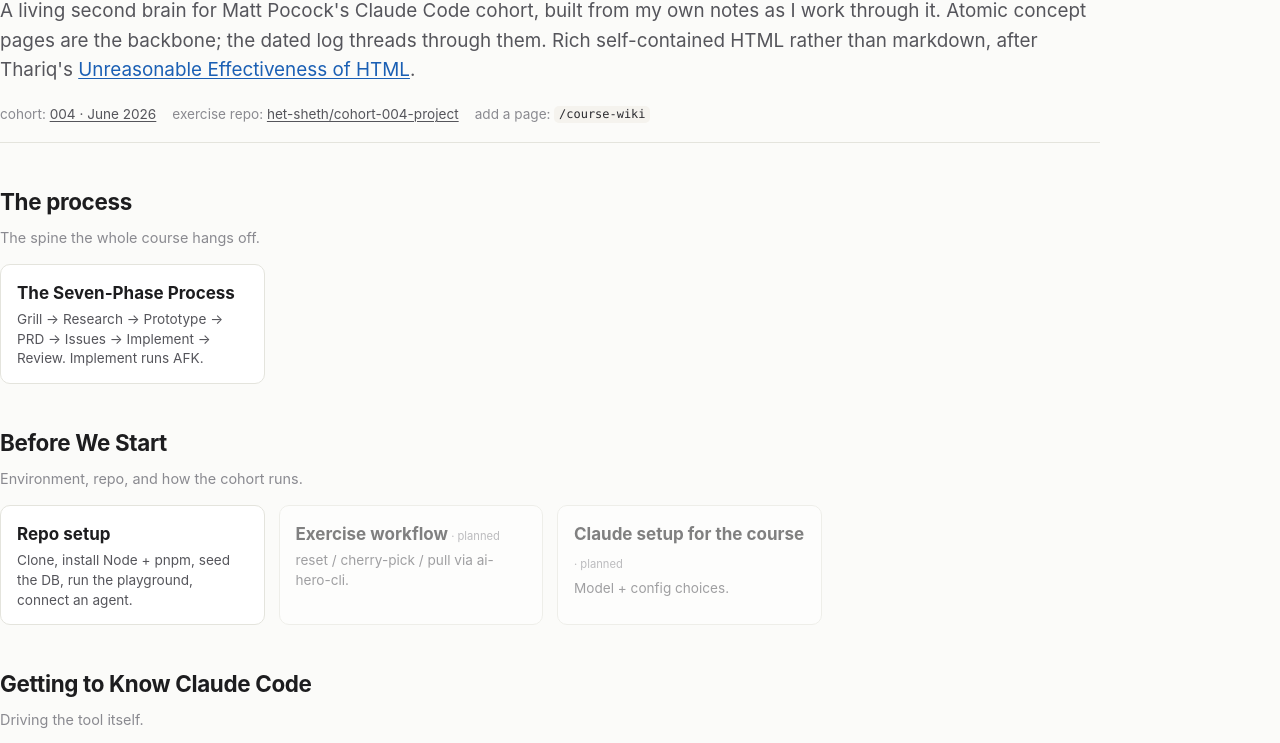
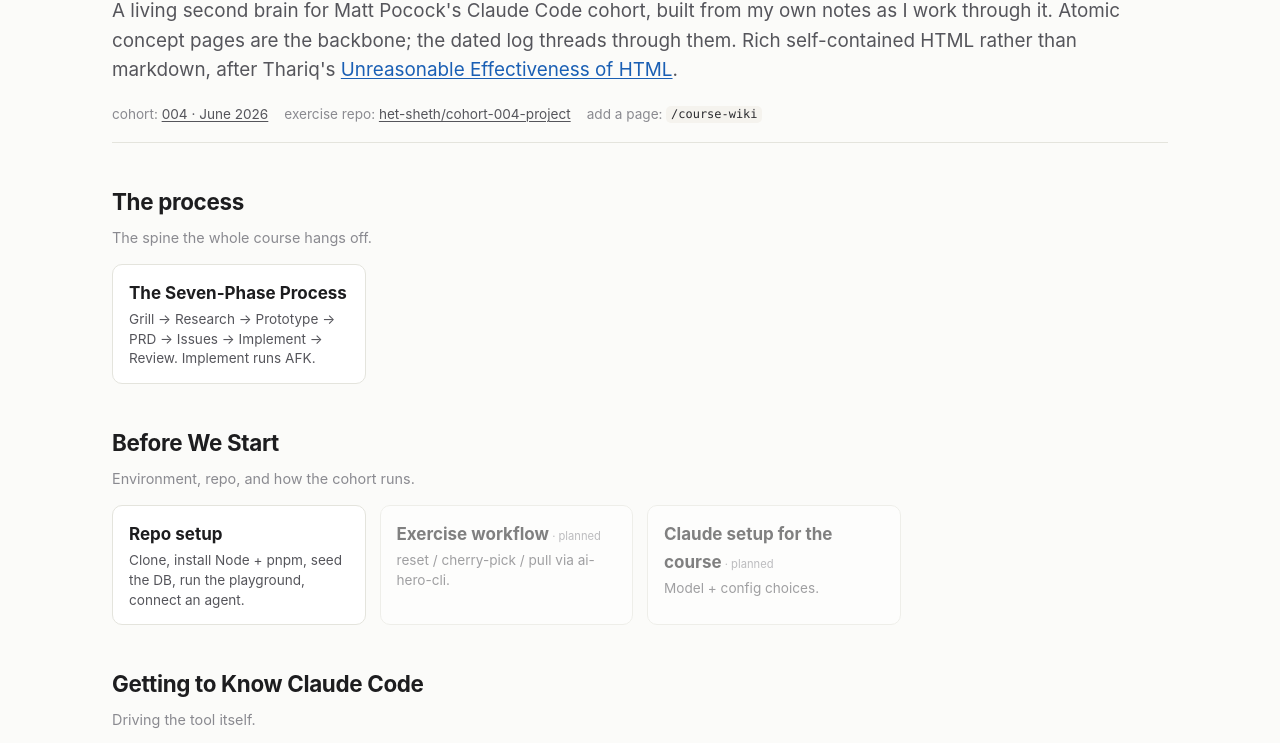
Before and after one commit to het-sheth/ai-hero-course, a plain HTML site: page course-wiki/index.html in a window 1280 px wide. Shown: the part 132-875 px from the top of the page. Drawn offline with Linux system fonts and the light colour scheme.

Commit message:
fix(wiki): center .wrap--wide pages (hub was left-aligned)

```diff
--- a/course-wiki/assets/wiki.css
+++ b/course-wiki/assets/wiki.css
@@ -67,7 +67,8 @@
   -webkit-font-smoothing: antialiased;
 }
 
-.wrap { max-width: var(--measure); margin: 0 auto; padding: 0 22px 120px; }
+.wrap, .wrap--wide { margin: 0 auto; padding: 0 22px 120px; }
+.wrap { max-width: var(--measure); }
 .wrap--wide { max-width: var(--measure-wide); }
 
 /* ---------- top bar / breadcrumb ---------- */
```
